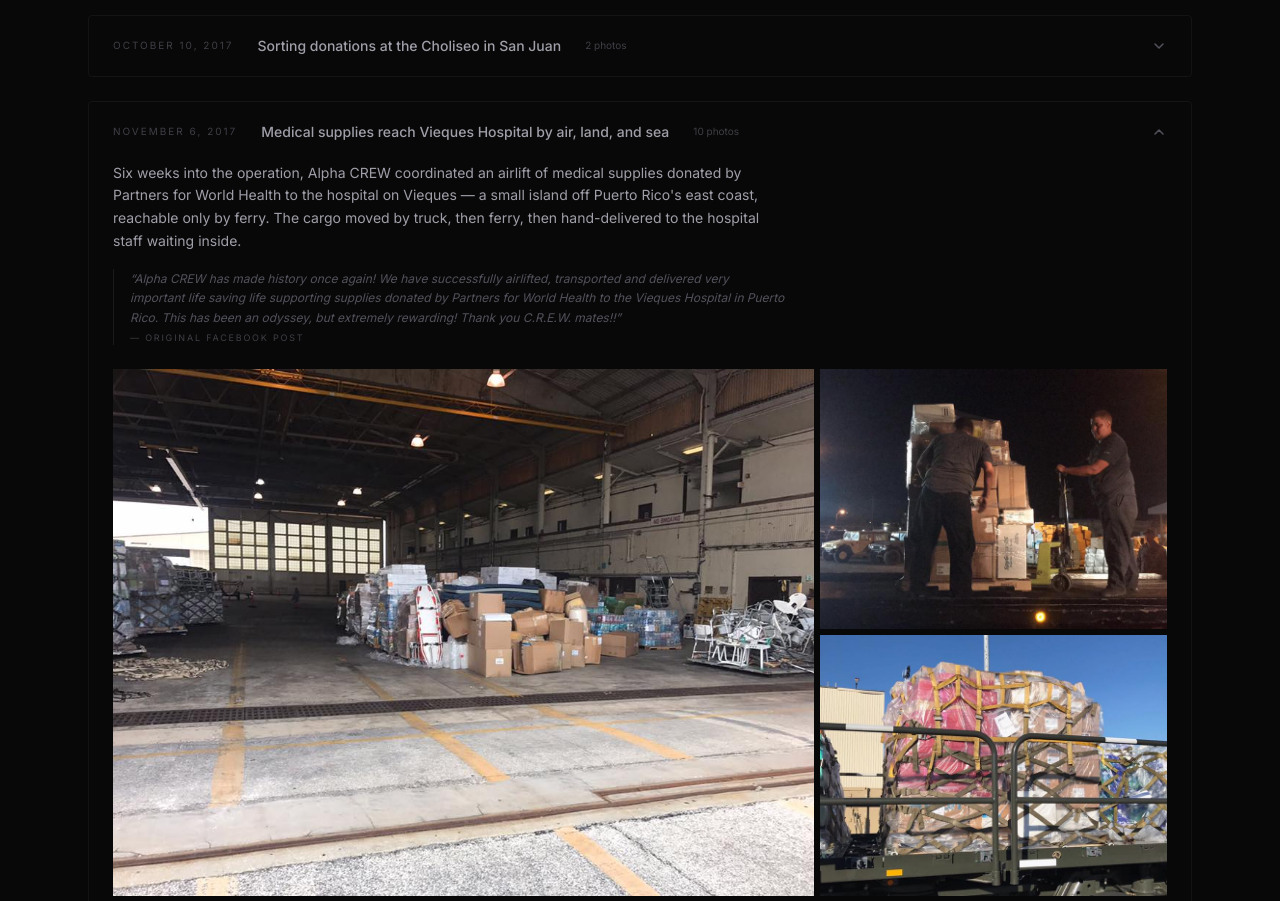
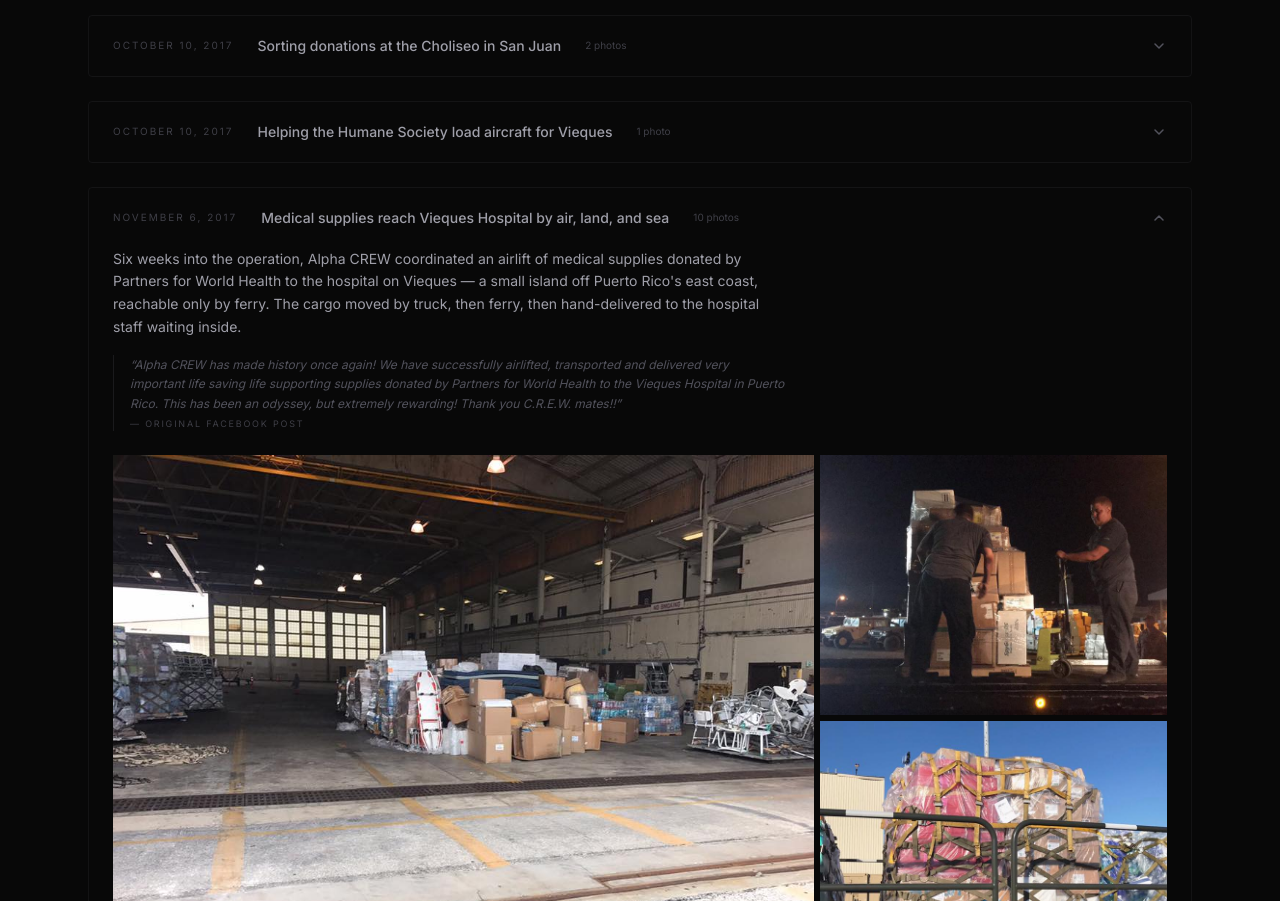
Before and after one commit to durenjoey/alphacrew, a Next.js app: page / in a window 1280 px wide. Shown: the part 5920-6821 px from the top of the page. Built offline with nearby package versions, Linux system fonts and the light colour scheme.

Commit message:
Add October 10 Isla Grande Airport / Humane Society entry
Crew helped load aircraft with animal provisions bound for Vieques.

Co-Authored-By: Claude Opus 4.6 <noreply@anthropic.com>

```diff
--- a/src/data/gallery.ts
+++ b/src/data/gallery.ts
@@ -553,6 +553,20 @@ export const galleryEntries: GalleryEntry[] = [
     ],
   },
   {
+    date: "October 10, 2017",
+    title: "Helping the Humane Society load aircraft for Vieques",
+    narrative:
+      "While part of the crew worked the Choliseo, another team headed to Isla Grande Airport in San Juan to help the Humane Society load their aircraft with provisions bound for Vieques. Animal welfare was one of the quieter crises inside the larger disaster — pets and strays left behind, veterinary supplies wiped out. Alpha CREW showed up wherever an extra set of hands was needed.",
+    caption:
+      "At the Isla Grande Airport in San Juan, our other C.R.E.W.mates, helped the Humane Society moving and loading their Aircraft with provisions that are going to Vieques.",
+    photos: [
+      {
+        src: "isla-grande-humane-society-loading.jpg",
+        alt: "Volunteer amid stacked pet carriers, boxes, and animal supplies in a hangar at Isla Grande Airport",
+      },
+    ],
+  },
+  {
     date: "November 6, 2017",
     title: "Medical supplies reach Vieques Hospital by air, land, and sea",
     narrative:
```
Also changed, not shown: public/assets/photos/isla-grande-humane-society-loading.jpg (added).
